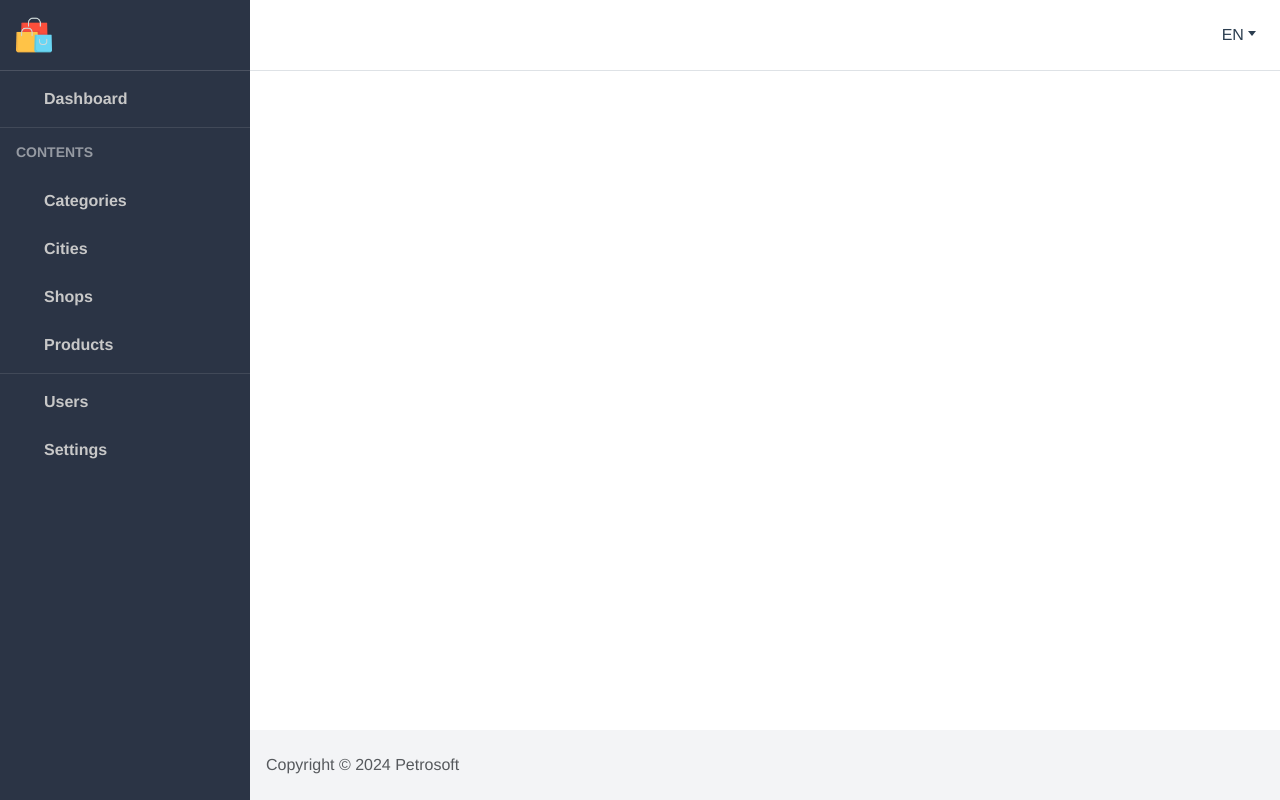
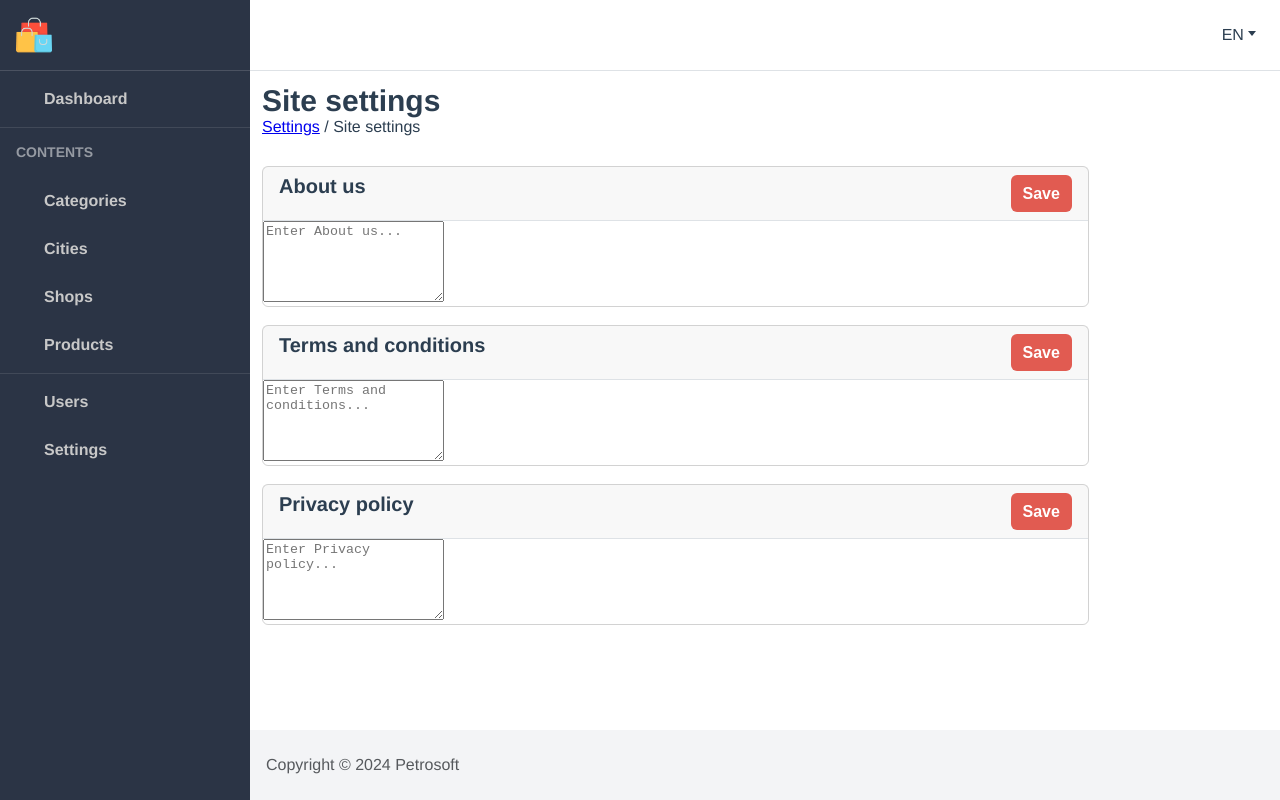
Before and after one commit to Mikhail-Chernyshev/marketplace-template, a Vue app: page /settings/site-setting in a window 1280 px wide. Built offline with nearby package versions, Linux system fonts and the light colour scheme; no server answers; some icons are missing.

Commit message:
done work with site settings page

```diff
--- /dev/null
+++ b/src/components/SiteSettingTextAreaItem.vue
@@ -0,0 +1,107 @@
+<template>
+  <div class="siteSettings__item">
+    <div class="siteSettings__item-header">
+      <h2 class="siteSettings__item-title">{{ element?.title }}</h2>
+      <button
+        class="siteSettings__item-save"
+        @click="handleSaveSetting(element?.path)"
+      >
+        Save
+      </button>
+    </div>
+    <div class="siteSettings__content">
+      <textarea
+        v-model="localValue"
+        class="siteSettings__textarea"
+        rows="5"
+        :placeholder="`Enter ${element?.title}...`"
+      ></textarea>
+    </div>
+  </div>
+</template>
+
+<script>
+import { ref, watch } from 'vue';
+export default {
+  name: 'SiteSettingTextAreaItem',
+  props: {
+    element: {
+      type: Object,
+      required: true,
+    },
+    fetchData: { type: Object, required: true },
+    modelValue: { type: String, required: true },
+  },
+  setup(props) {
+    const localValue = ref(props.modelValue);
+    const handleSaveSetting = (setting) => {
+      putSettingsData(setting);
+    };
+
+    const putSettingsData = async (path) => {
+      const data = new FormData();
+      data.append('value', localValue.value);
+
+      try {
+        const response = await fetch(
+          `${process.env.VUE_APP_BASE_URL}/admin/site-setting/${path}`,
+          {
+            method: 'PUT',
+            body: data,
+          }
+        );
+        if (!response.ok) {
+          throw new Error('Сетевая ошибка: ' + response.statusText);
+        }
+      } catch (error) {
+        console.error('Ошибка при загрузке данных:', error);
+      }
+    };
+    watch(
+      () => props.modelValue,
+      (newValue) => {
+        localValue.value = newValue;
+      }
+    );
+
+    return { localValue, handleSaveSetting };
+  },
+};
+</script>
+
+<style scoped lang="scss">
+.siteSettings__item {
+  display: flex;
+  flex-direction: column;
+  margin-bottom: 18px;
+  border: 1px solid rgba(0, 0, 0, 0.175);
+  border-radius: 6px;
+  width: 100%;
+  &-header {
+    display: flex;
+    border-bottom: 1px solid #dee2e6;
+    background-color: #21252908;
+    padding: 8px 16px;
+    justify-content: space-between;
+  }
+  &-title {
+    margin: 0;
+    font-size: 20px;
+  }
+  &-save {
+    appearance: none;
+    font-size: 16px;
+    padding: 6px 12px;
+    border: none;
+    background-color: #e15b51;
+    border-radius: 6px;
+    height: 37px;
+    line-height: 26px;
+    font-weight: 700;
+    color: #ffffff;
+    &:hover {
+      cursor: pointer;
+    }
+  }
+}
+</style>
--- a/src/router/index.js
+++ b/src/router/index.js
@@ -11,6 +11,7 @@
 import UpdateCategory from '@/views/Categories/UpdateCategory.vue';
 import StaffUsers from '@/views/Settings/StaffUsers.vue';
 import EditUser from '@/views/Settings/StaffUsers/EditUser.vue';
+import SiteSettings from '@/views/Settings/SiteSettings.vue';
 
 const routes = [
   {
@@ -53,6 +54,15 @@
     meta: {
       path: 'settings',
       subPath: 'subscription-history',
+    },
+  },
+  {
+    path: '/settings/site-setting',
+    name: 'SiteSettingsPage',
+    component: SiteSettings,
+    meta: {
+      path: 'settings',
+      subPath: 'site settings',
     },
   },
   {
--- a/src/views/Settings.vue
+++ b/src/views/Settings.vue
@@ -18,6 +18,7 @@
           </template>
         </SettingsItem>
         <SettingsItem
+        path="site-setting"
           title="Site Settings"
           subtitle="Manage site settings"
           bgColor="#C9C9C9"
--- /dev/null
+++ b/src/views/Settings/SiteSettings.vue
@@ -0,0 +1,131 @@
+<template>
+  <div class="siteSettings">
+    <div class="siteSettings__header">
+      <h2 class="siteSettings__header_title">Site settings</h2>
+      <h3 v-if="fetchData" class="siteSettings__header_route">
+        <router-link :to="'/settings'">
+          {{ `${capitalizeFirstLetter($route.meta.path)}` }}
+        </router-link>
+        {{ ' / ' }}
+        <span> {{ capitalizeFirstLetter($route.meta.subPath) }} </span>
+      </h3>
+    </div>
+    <div class="siteSettings__items">
+      <SiteSettingTextAreaItem
+        v-for="el in settingsArray"
+        :key="el.title"
+        :element="el"
+        :fetchData="fetchData"
+        v-model="fetchData[el?.value]"
+      />
+    </div>
+  </div>
+</template>
+
+<script>
+import { onMounted, ref } from 'vue';
+import SiteSettingTextAreaItem from '../../components/SiteSettingTextAreaItem.vue';
+
+export default {
+  name: 'SiteSettingsPage',
+  components: { SiteSettingTextAreaItem },
+  setup() {
+    const fetchData = ref([]);
+    const settingsArray = [
+      { title: 'About us', path: 'about-us', value: 'aboutUs' },
+      {
+        title: 'Terms and conditions',
+        path: 'terms-and-conditions',
+        value: 'termsAndConditions',
+      },
+      {
+        title: 'Privacy policy',
+        path: 'privacy-policy',
+        value: 'privacyPolicy',
+      },
+    ];
+
+    const capitalizeFirstLetter = (string) =>
+      string.charAt(0).toUpperCase() + string.slice(1);
+
+    const updatePermissions = (newPermissions) => {
+      fetchData.value.permissions = newPermissions;
+    };
+
+    const fetchSettingsData = async () => {
+      try {
+        const response = await fetch(
+          `${process.env.VUE_APP_BASE_URL}/admin/site-setting`
+        );
+        if (!response.ok) {
+          throw new Error('Сетевая ошибка: ' + response.statusText);
+        }
+        fetchData.value = await response.json();
+      } catch (error) {
+        console.error('Ошибка при загрузке данных:', error);
+      }
+    };
+
+    onMounted(() => {
+      fetchSettingsData();
+    });
+
+    return {
+      capitalizeFirstLetter,
+      fetchData,
+      updatePermissions,
+
+      settingsArray,
+    };
+  },
+};
+</script>
+<style scoped lang="scss">
+.siteSettings {
+  padding: 16px 12px;
+  flex-grow: 1;
+  &__header {
+    display: flex;
+    justify-content: space-between;
+    flex-direction: column;
+    margin-bottom: 30px;
+    &_title {
+      font-size: 30px;
+      margin: -3px 0 0 0;
+      height: 38px;
+      flex: 1 0;
+    }
+    &_route {
+      font-size: 16px;
+      margin: 0;
+      font-weight: 500;
+      & > a:visited {
+        color: inherit;
+      }
+    }
+  }
+  &__selects {
+    display: flex;
+    gap: 18px;
+    margin-bottom: 18px;
+  }
+  &__select {
+    font-size: 16px;
+    padding: 6px 16px 6px 12px;
+    width: auto;
+    height: 50px;
+    background-color: #f9fafb;
+    border: 1px solid #e5e7eb;
+    border-radius: 6px;
+    &:focus {
+      border-color: rgb(225, 91, 81);
+      outline: none;
+    }
+  }
+  &__items {
+    display: flex;
+    flex-direction: column;
+    width: 82%;
+  }
+}
+</style>
```
